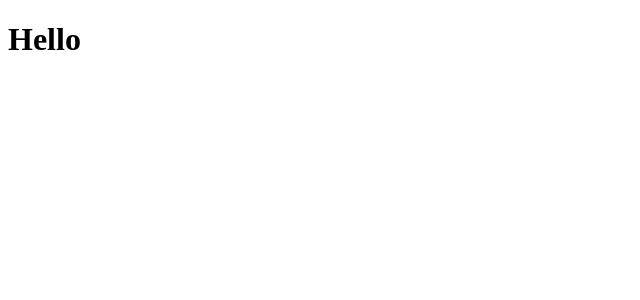
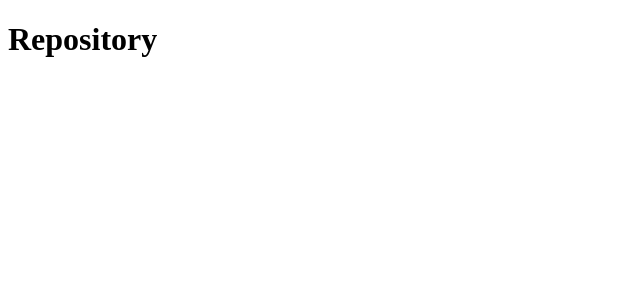
Before and after one commit to samuelvicentini/github-explorer, a React (Create React App) app: page /repository in a window 1280 px wide. Shown: the top 300 px of the page, without its empty margins (0-640 px from the left). Built offline with nearby package versions, Linux system fonts and the light colour scheme.

Commit message:
configuration router and create pages

```diff
--- a/package.json
+++ b/package.json
@@ -10,8 +10,10 @@
     "@types/node": "^12.0.0",
     "@types/react": "^16.9.0",
     "@types/react-dom": "^16.9.0",
+    "@types/react-router-dom": "^5.1.5",
     "react": "^16.13.1",
     "react-dom": "^16.13.1",
+    "react-router-dom": "^5.2.0",
     "react-scripts": "3.4.1",
     "typescript": "~3.7.2"
   },
--- a/src/App.tsx
+++ b/src/App.tsx
@@ -1,7 +1,12 @@
-import React from "react";
+import React from 'react';
+import { BrowserRouter } from 'react-router-dom';
 
-function App() {
-  return <h1>Hello</h1>;
-}
+import Routes from './routes';
+
+const App: React.FC = () => (
+  <BrowserRouter>
+    <Routes />
+  </BrowserRouter>
+);
 
 export default App;
--- /dev/null
+++ b/src/pages/Home/index.tsx
@@ -0,0 +1,7 @@
+import React from 'react';
+
+const Home: React.FC = () => {
+  return <h1>Home</h1>;
+};
+
+export default Home;
--- /dev/null
+++ b/src/pages/Repository/index.tsx
@@ -0,0 +1,7 @@
+import React from 'react';
+
+const Repository: React.FC = () => {
+  return <h1>Repository</h1>;
+};
+
+export default Repository;
--- /dev/null
+++ b/src/routes/index.tsx
@@ -0,0 +1,14 @@
+import React from 'react';
+import { Switch, Route } from 'react-router-dom';
+
+import Home from '../pages/Home';
+import Repository from '../pages/Repository';
+
+const Routes: React.FC = () => (
+  <Switch>
+    <Route path="/" exact component={Home} />
+    <Route path="/repository" component={Repository} />
+  </Switch>
+);
+
+export default Routes;
```
Also changed, not shown: 1 other file (tests, documents, lock files or other folders).
